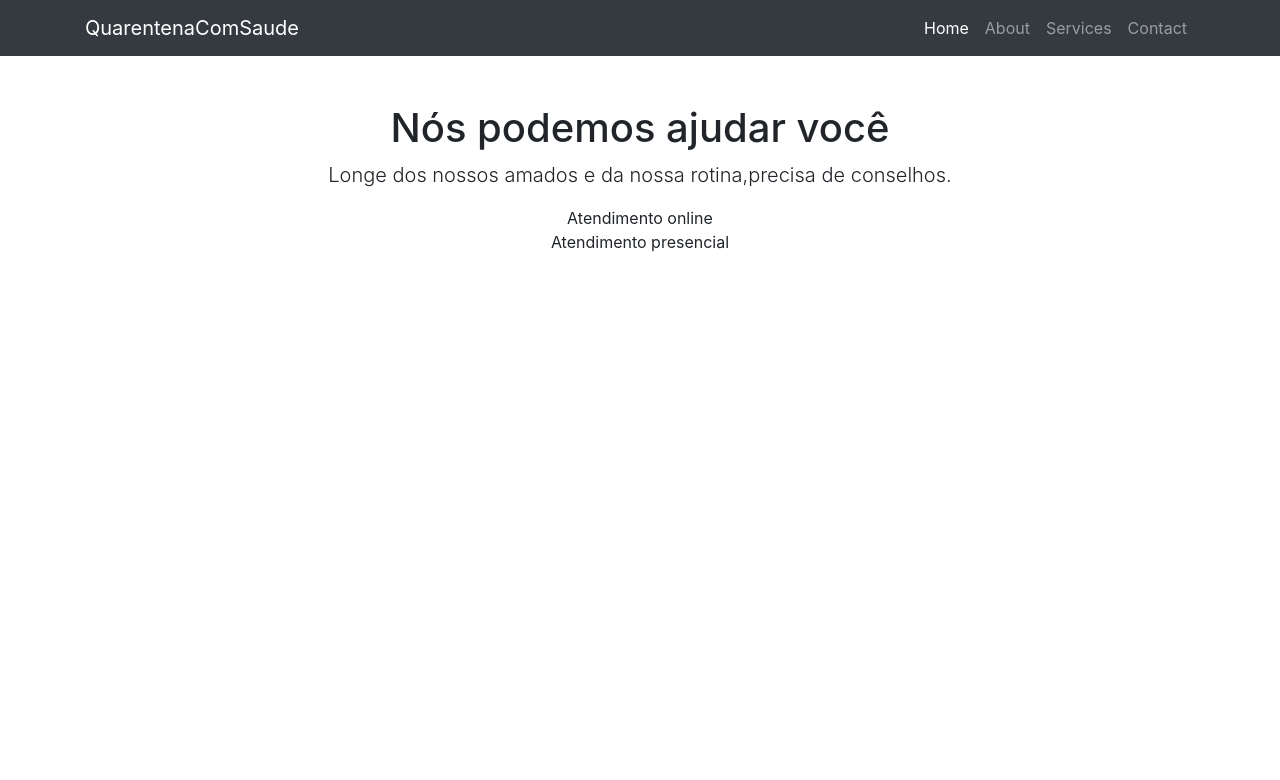
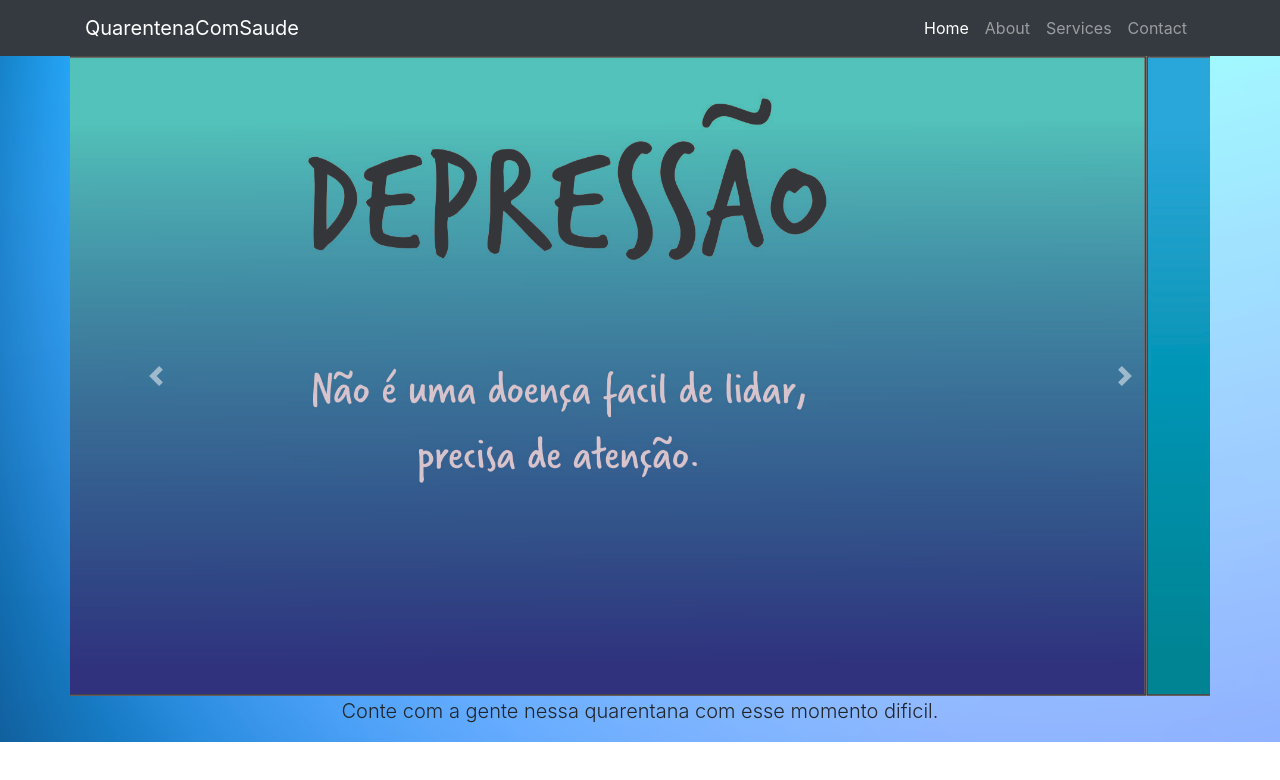
Before and after one commit to RodrigoBatista01/Site, a website: page index.html in a window 1280 px wide. Drawn offline with Linux system fonts and the light colour scheme.

Commit message:
Add files via upload

```diff
--- a/index.html
+++ b/index.html
@@ -14,9 +14,9 @@
   <link href="vendor/bootstrap/css/bootstrap.min.css" rel="stylesheet">
 
 </head>
-
+ <div style="background-image: url('imagem/back.png');">
 <body>
-
+  <div style="background-image: url('imagem/back.png');">
   <!-- Navigation -->
   <nav class="navbar navbar-expand-lg navbar-dark bg-dark static-top">
     <div class="container">
@@ -45,24 +45,46 @@
     </div>
   </nav>
 
-  <!-- Page Content -->
+  <!-- Page Content <div style="background-image: url('img_girl.jpg');"> -->
   <div class="container">
     <div class="row">
+	<div id="carouselExampleControls" class="carousel slide" data-ride="carousel">
+  <div class="carousel-inner">
+    <div class="carousel-item active">
+      <img src="imagem/pri1.jpg" class="d-block w-100" alt="...">
+    </div>
+    <div class="carousel-item">
+      <img src="imagem/pri2.jpg" class="d-block w-100" alt="...">
+    </div>
+  </div>
+  <a class="carousel-control-prev" href="#carouselExampleControls" role="button" data-slide="prev">
+    <span class="carousel-control-prev-icon" aria-hidden="true"></span>
+    <span class="sr-only">Previous</span>
+  </a>
+  <a class="carousel-control-next" href="#carouselExampleControls" role="button" data-slide="next">
+    <span class="carousel-control-next-icon" aria-hidden="true"></span>
+    <span class="sr-only">Next</span>
+  </a>
+</div>
       <div class="col-lg-12 text-center">
-        <h1 class="mt-5">Nós podemos ajudar você</h1>
-        <p class="lead">Longe dos nossos amados e da nossa rotina,precisa de conselhos.</p>
-        <ul class="list-unstyled">
+
+        <!-- Guardando codigo
+		<h1 class="mt-5">#FIQUEEMCASA</h1> -->
+        <p class="lead">Conte com a gente nessa quarentana com esse momento dificil.</p>
+
+		<!--  Guardando codigo
+		<ul class="list-unstyled">
           <li>Atendimento online</li>
           <li>Atendimento presencial</li>
-        </ul>
-      </div>
+  		</ul> -->
+
+	  </div>
     </div>
   </div>
-
+ </div>
   <!-- Bootstrap core JavaScript -->
   <script src="vendor/jquery/jquery.slim.min.js"></script>
   <script src="vendor/bootstrap/js/bootstrap.bundle.min.js"></script>
-
 </body>
-
+</div>
 </html>
```
Also changed, not shown: imagem/back.png (added), imagem/pri1.jpg (added), imagem/pri2.jpg (added).
